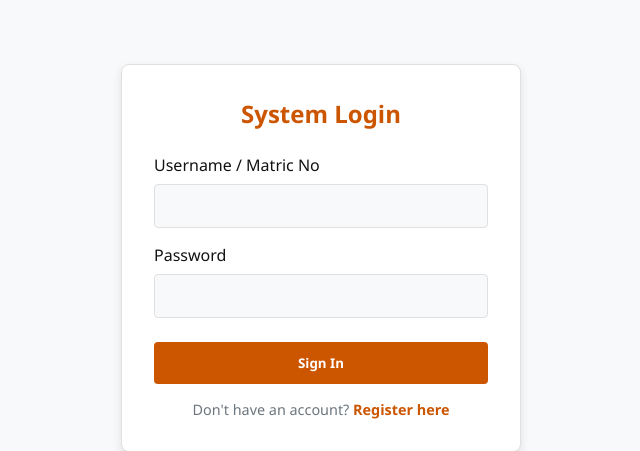
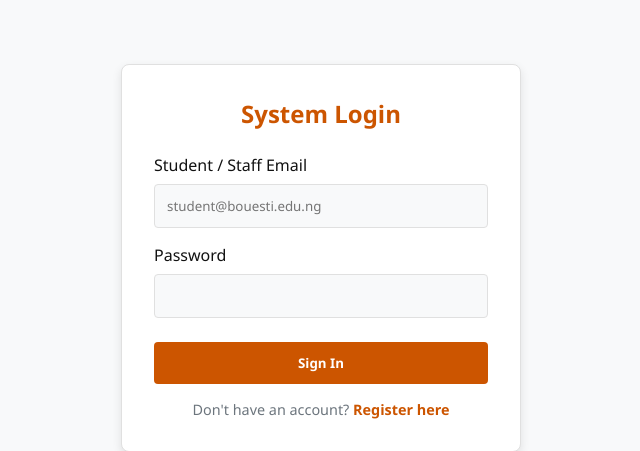
Before and after one commit to Harjabart/bouesti-college-of-science_complaint_system, a Flask app: page /login in a window 1280 px wide. Shown: the part 73-524 px from the top of the page, without its empty margins (319-959 px from the left). Run offline with Flask 3, Linux system fonts and the light colour scheme.

Commit message:
Fix form input field names in login template

```diff
--- a/templates/login.html
+++ b/templates/login.html
@@ -9,8 +9,8 @@
 
     <form action="{{ url_for('login') }}" method="POST">
         <div style="margin-bottom: 1rem;">
-            <label style="display: block; margin-bottom: 0.5rem; font-weight: 500;">Username / Matric No</label>
-            <input type="text" name="username" required
+            <label style="display: block; margin-bottom: 0.5rem; font-weight: 500;">Student / Staff Email</label>
+            <input type="email" name="email" placeholder="student@bouesti.edu.ng" required
                 style="width: 100%; padding: 0.75rem; border: 1px solid var(--border-color); border-radius: 4px; background-color: var(--bg-color); color: var(--text-color);">
         </div>
 
```
